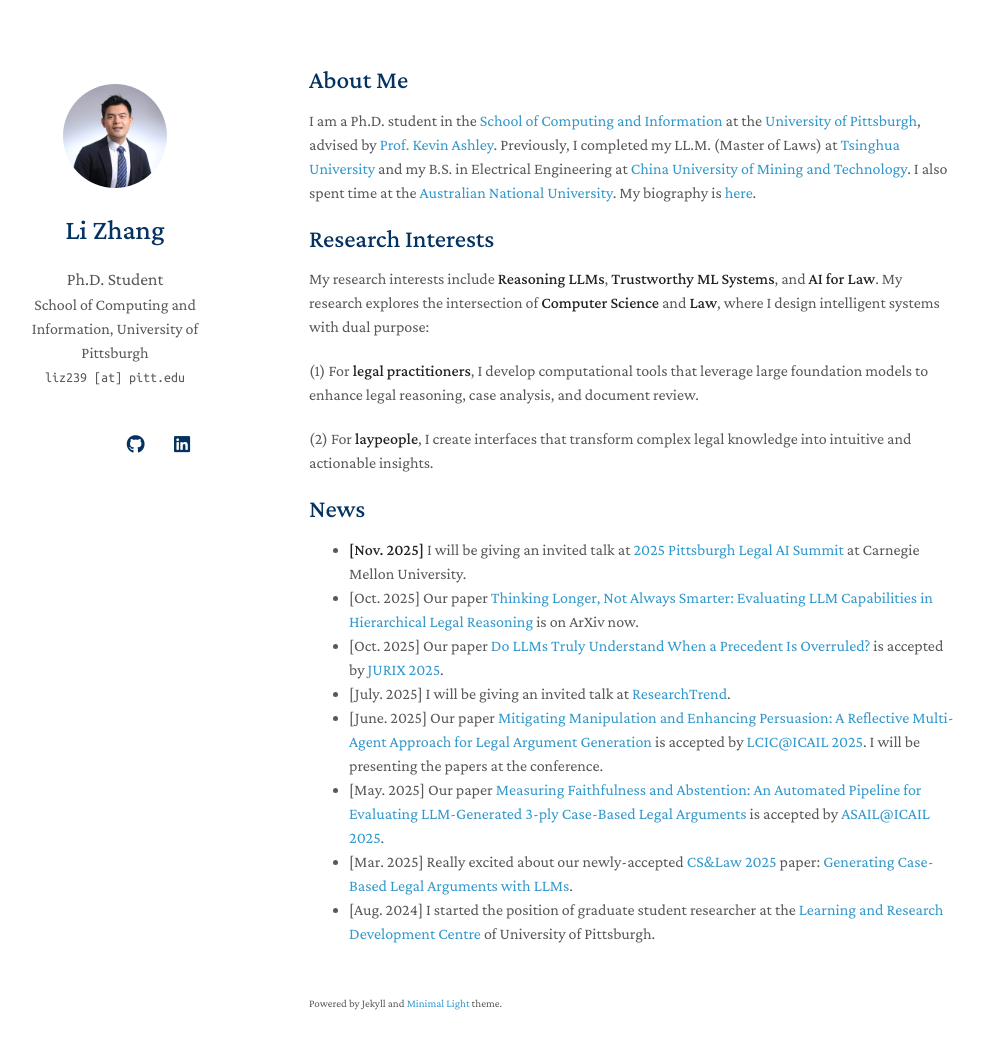
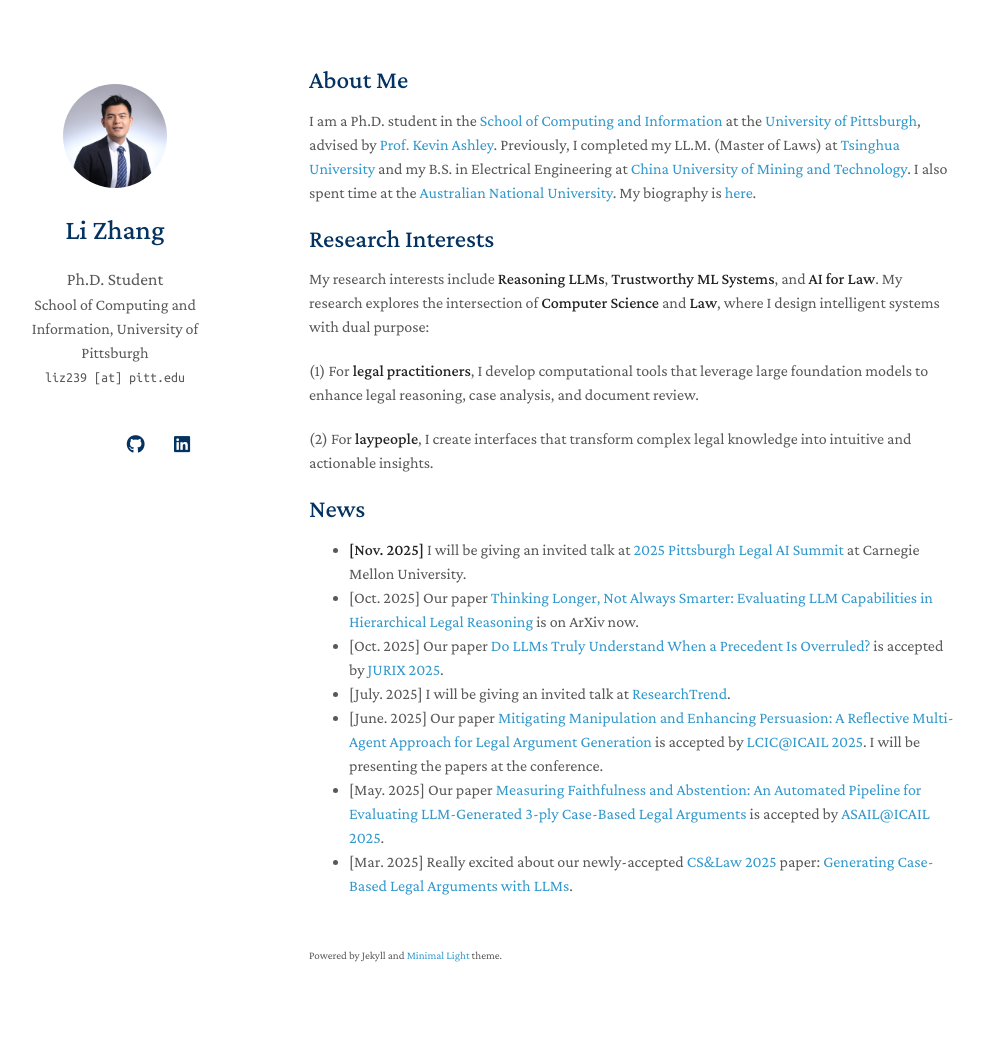
Before and after one commit to lizhang-AIandLaw/lizhang-AIandLaw.github.io, a Jekyll site: the page built from index.md, in a window 1280 px wide and 1084 px high. Shown: the top 1049 px of the window, without its empty margins (161-1143 px from the left). Built offline with Jekyll 4.4.1, drawn with Linux system fonts in a browser that asks for light colours; a style sheet for code colours, icons or effects is not loaded; our own code applies the rules of GitHub Pages for plain Markdown files.

Commit message:
Update index.md

```diff
--- a/index.md
+++ b/index.md
@@ -22,7 +22,7 @@ My research interests include **Reasoning LLMs**, **Trustworthy ML Systems**, an
 - [June. 2025] Our paper [Mitigating Manipulation and Enhancing Persuasion: A Reflective Multi-Agent Approach for Legal Argument Generation](https://lizhang-aiandlaw.github.io/A-Reflective-Multi-Agent-Approach-for-Legal-Argument-Generation/) is accepted by [LCIC@ICAIL 2025](https://site.unibo.it/compulaw/en/project/open-calls). I will be presenting the papers at the conference.
 - [May. 2025] Our paper [Measuring Faithfulness and Abstention: An Automated Pipeline for Evaluating LLM-Generated 3-ply Case-Based Legal Arguments](https://lizhang-aiandlaw.github.io/An-Automated-Pipeline-for-Evaluating-LLM-Generated-3-ply-Case-Based-Legal-Arguments/) is accepted by [ASAIL@ICAIL 2025](https://sites.google.com/view/asail/asail-home).
 - [Mar. 2025] Really excited about our newly-accepted [CS&Law 2025](https://computersciencelaw.org/2025/) paper: [Generating Case-Based Legal Arguments with LLMs](https://dl.acm.org/doi/10.1145/3709025.3712216).
-- [Aug. 2024] I started the position of graduate student researcher at the [Learning and Research Development Centre](https://www.lrdc.pitt.edu/) of University of Pittsburgh.
+<!-- - [Aug. 2024] I started the position of graduate student researcher at the [Learning and Research Development Centre](https://www.lrdc.pitt.edu/) of University of Pittsburgh. -->
 
 <!--
 {% include_relative _includes/publications.md %}
```
